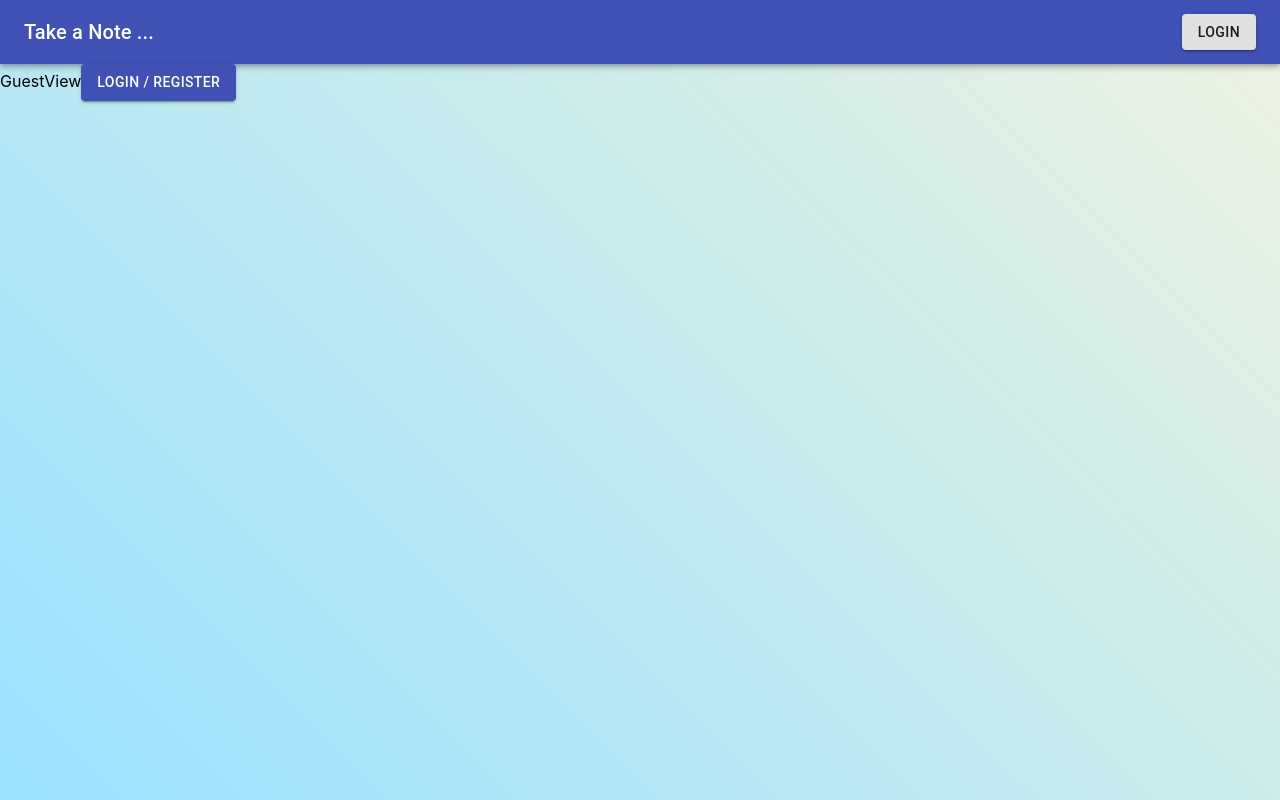
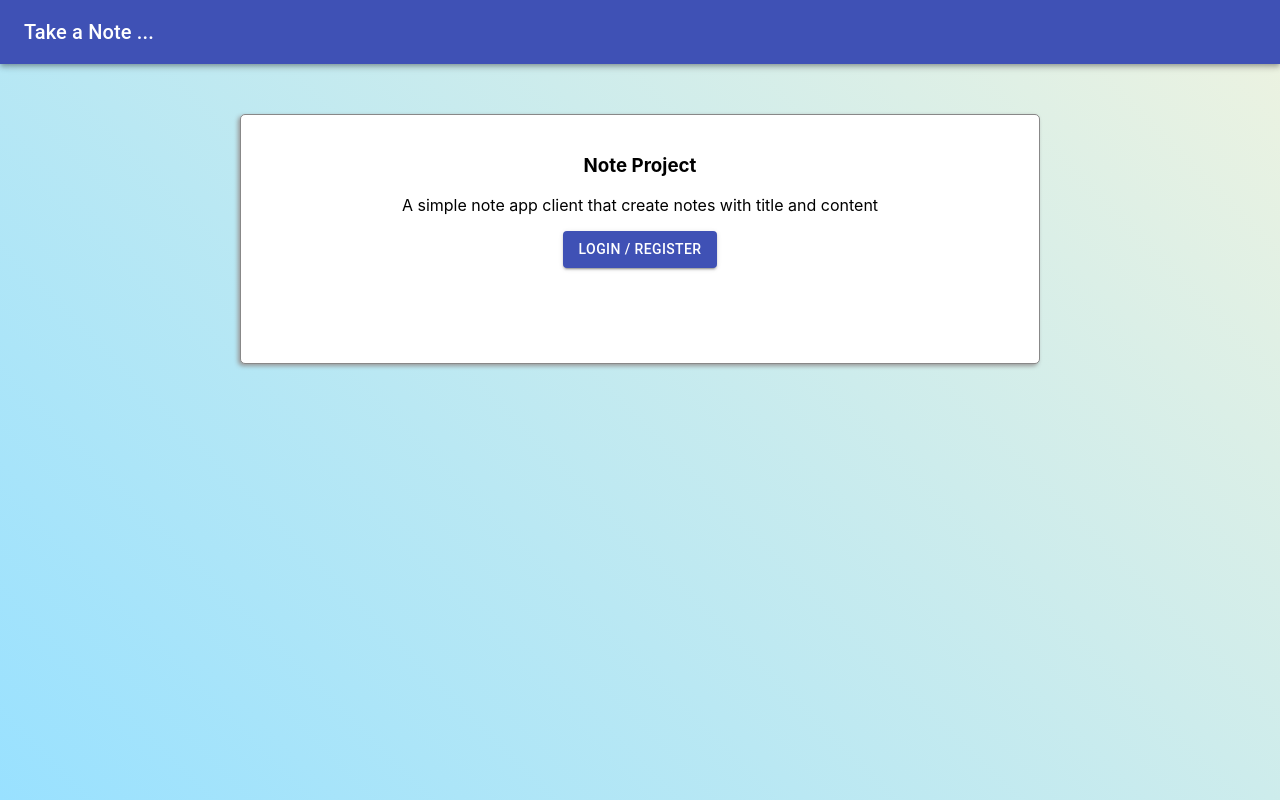
Before and after one commit to imganjgahi/Note-project, a React app: page / in a window 1280 px wide. Built offline with nearby package versions, Linux system fonts and the light colour scheme.

Commit message:
GuestView Pallete added and initial paginate values

```diff
--- a/src/Components/Container/NoteContainer.tsx
+++ b/src/Components/Container/NoteContainer.tsx
@@ -8,6 +8,10 @@ import NoteCard from "../NoteCard/NoteCard";
 type IProps =  INoteState  &  typeof NoteActions;
 const NoteContainer = (props: IProps) => {
 
+    React.useEffect(() => {
+        props.setListPaginate(0, 2)
+    },[])
+    console.log(props.notesPaginated)
     return (
         <div className="noteList">
             {props.notesPaginated.list.map( (note: NotesType) => {
--- a/src/Components/Container/index.tsx
+++ b/src/Components/Container/index.tsx
@@ -17,7 +17,7 @@ type IProps = {
 
 export const MainContainer = (props: IProps) => {
     if (!props.auth.isAuth) {
-        return <GuestView registerHandler={() => console.log()} />
+        return <GuestView />
     }
     React.useEffect(() => {
         if (props.auth.isAuth) {
@@ -44,15 +44,14 @@ export const MainContainer = (props: IProps) => {
     return (
         <React.Fragment>
             <CreateNote isActive={props.note.createNote.open} />
-            <div className="addNote">
+            {!props.note.createNote.open && <div className="addNote">
                 <Fab
                     color="secondary"
                     aria-label="edit"
-                    onClick={() => props.toggleCreateNoteModal(true)}
-                >
+                    onClick={() => props.toggleCreateNoteModal(true)} >
                     <EditIcon />
                 </Fab>
-            </div>
+            </div>}
             <div className="notesContainer">
                 <NoteContainer {...props} />
             </div>
--- a/src/Components/GuestView/GuestView.tsx
+++ b/src/Components/GuestView/GuestView.tsx
@@ -1,18 +1,23 @@
 import * as React from 'react';
 import { Button } from '@material-ui/core';
+import { AuthActions } from '../../actions/Auth/action';
+import { IApplicationState } from '../../store/state';
+import { connect } from 'react-redux';
 
-interface IProps {
-    registerHandler: () => void;
-}
+type IProps = typeof AuthActions;
 const GuestView = (props: IProps) => {
 
 
     return (
-        <div>
-            GuestView
-            <Button variant="contained" color="primary" onClick={props.registerHandler}> LOGIN / REGISTER </Button>
+        <div className="guestView">
+            <h3>Note Project</h3>
+            <p>A simple note app client that create notes with title and content</p>
+            <Button variant="contained" color="primary" onClick={()=>props.toggleLoginModal(true)}> LOGIN / REGISTER </Button>
         </div>
     )
 }
 
-export default GuestView
+export default connect(
+    (state: IApplicationState) => state.auth,
+    AuthActions,
+  )(GuestView);
--- a/src/Components/Navbar/Navbar.tsx
+++ b/src/Components/Navbar/Navbar.tsx
@@ -29,7 +29,7 @@ const Navbar = (props: IProps) => {
         <Typography variant="h6" className={classes.title}>
           Take a Note ...
         </Typography>
-    {!props.isAuth && <Button variant="contained" color="default" onClick={() => props.toggleLoginModal(true)}>Login</Button>}
+        {/* {!props.isAuth && <Button variant="contained" color="default" onClick={() => props.toggleLoginModal(true)}>Login</Button>} */}
         {props.isAuth && <Button variant="contained" color="secondary" onClick={() => props.logOutRequest()}>Logout</Button>}
       </Toolbar>
     </AppBar>
--- a/src/Styles/Container.scss
+++ b/src/Styles/Container.scss
@@ -12,6 +12,21 @@
         opacity: 1;
     }
 }
+
+.guestView {
+	width: 800px;
+	background: white;
+	height: 250px;
+	margin: 50px auto;
+	border: 1px solid #888;
+	padding: 20px;
+	box-sizing: border-box;
+	max-width: 100%;
+	text-align: center;
+	border-radius: 5px;
+	box-shadow: -2px 2px 4px #999;
+}
+
 .noteFormTitle {
 	background-color: #338663;
 	height: 35px;
--- a/src/actions/Note/reducer.ts
+++ b/src/actions/Note/reducer.ts
@@ -38,7 +38,10 @@ export const NoteReducer: Reducer<INoteState> = (
         case NoteActionTypes.PaginateNote: {
             let {page, total} = action
             if((page * total) >= state.notesList.data.length){
-                page--
+                if(page > 0)
+                {
+                    page--
+                }
             }
             const updatedList = [...state.notesList.data].splice((page * total), total)
             return {
```
Lines whose indentation alone changed are shown as unchanged.
